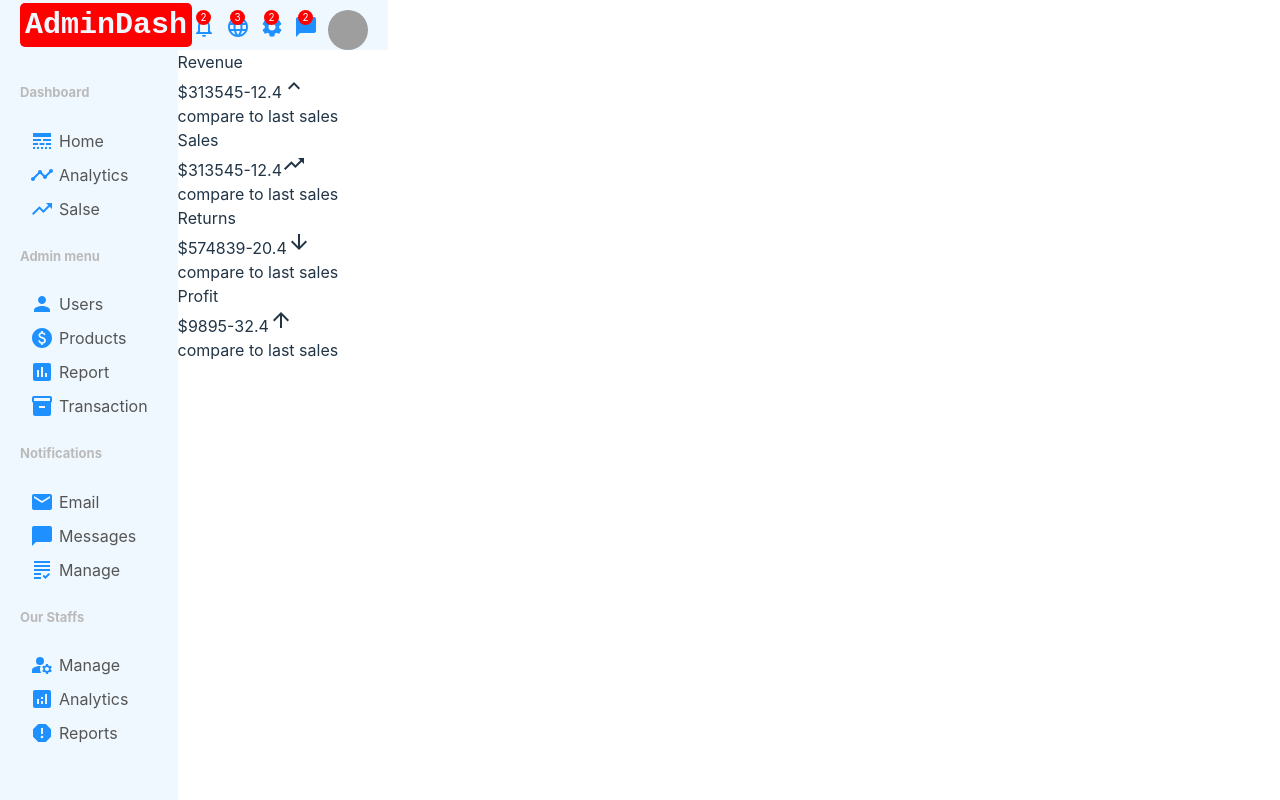
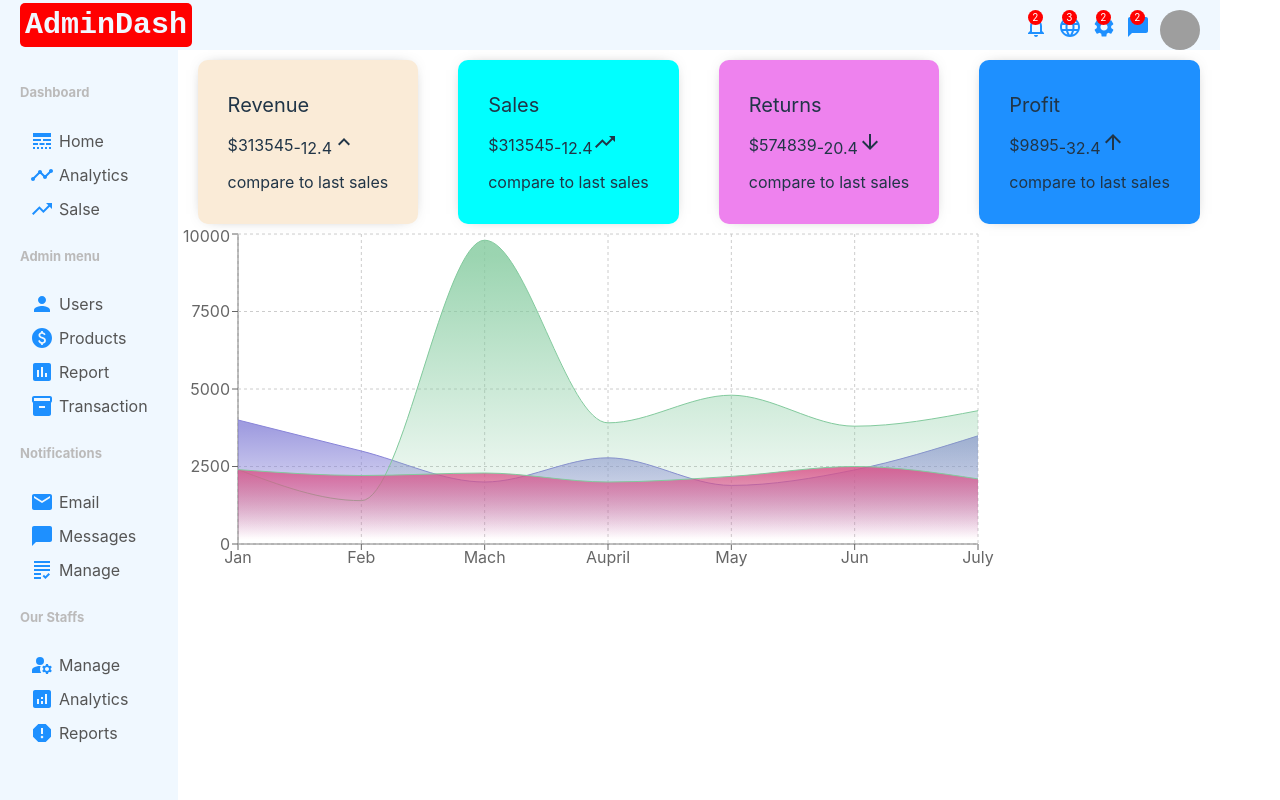
Before and after one commit to Crihojames/Dashboard-website, a React (Vite) app: page / in a window 1280 px wide. Built offline with nearby package versions, Linux system fonts and the light colour scheme; grey boxes are pictures that could not be loaded.

Commit message:
add chart component

```diff
--- a/package.json
+++ b/package.json
@@ -15,7 +15,8 @@
     "@mui/icons-material": "^5.15.12",
     "@mui/material": "^5.15.12",
     "react": "^18.2.0",
-    "react-dom": "^18.2.0"
+    "react-dom": "^18.2.0",
+    "recharts": "^2.12.3"
   },
   "devDependencies": {
     "@types/react": "^18.2.56",
--- /dev/null
+++ b/src/assets/components/chart/Chart.jsx
@@ -0,0 +1,146 @@
+import {
+  AreaChart,
+  Area,
+  XAxis,
+  YAxis,
+  CartesianGrid,
+  Tooltip,
+  ResponsiveContainer,
+} from "recharts"
+
+export default function Chart() {
+  const data = [
+    {
+      name: "Jan",
+      expensis: 4000,
+      returns: 2400,
+      total: 2400,
+    },
+    {
+      name: "Feb",
+      expensis: 3000,
+      returns: 1398,
+      total: 2210,
+    },
+    {
+      name: "Mach",
+      expensis: 2000,
+      returns: 9800,
+      total: 2290,
+    },
+    {
+      name: "Aupril",
+      expensis: 2780,
+      returns: 3908,
+      total: 2000,
+    },
+    {
+      name: "May",
+      expensis: 1890,
+      returns: 4800,
+      total: 2181,
+    },
+    {
+      name: "Jun",
+      expensis: 2390,
+      returns: 3800,
+      total: 2500,
+    },
+    {
+      name: "July",
+      expensis: 3490,
+      returns: 4300,
+      total: 2100,
+    },
+  ]
+  return (
+    <AreaChart
+      width={830}
+      height={350}
+      data={data}
+      margin={{ top: 10, right: 30, left: 0, bottom: 0 }}
+    >
+      <defs>
+        <linearGradient
+          id="colorUv"
+          x1="0"
+          y1="0"
+          x2="0"
+          y2="1"
+        >
+          <stop
+            offset="5%"
+            stopColor="#8884d8"
+            stopOpacity={0.8}
+          />
+          <stop
+            offset="95%"
+            stopColor="#8884d8"
+            stopOpacity={0}
+          />
+        </linearGradient>
+        <linearGradient
+          id="colorPv"
+          x1="0"
+          y1="0"
+          x2="0"
+          y2="1"
+        >
+          <stop
+            offset="5%"
+            stopColor="#82ca9d"
+            stopOpacity={0.8}
+          />
+          <stop
+            offset="95%"
+            stopColor="#82ca9d"
+            stopOpacity={0}
+          />
+        </linearGradient>
+        <linearGradient
+          id="colorRv"
+          x1="0"
+          y1="0"
+          x2="0"
+          y2="1"
+        >
+          <stop
+            offset="5%"
+            stopColor="#d95087"
+            stopOpacity={0.8}
+          />
+          <stop
+            offset="95%"
+            stopColor="#d95087"
+            stopOpacity={0}
+          />
+        </linearGradient>
+      </defs>
+      <XAxis dataKey="name" />
+      <YAxis />
+      <CartesianGrid strokeDasharray="3 3" />
+      <Tooltip />
+      <Area
+        type="monotone"
+        dataKey="expensis"
+        stroke="#8884d8"
+        fillOpacity={1}
+        fill="url(#colorUv)"
+      />
+      <Area
+        type="monotone"
+        dataKey="returns"
+        stroke="#82ca9d"
+        fillOpacity={1}
+        fill="url(#colorPv)"
+      />
+      <Area
+        type="monotone"
+        dataKey="total"
+        stroke="#82ca9d"
+        fillOpacity={1}
+        fill="url(#colorRv)"
+      />
+    </AreaChart>
+  )
+}
--- a/src/assets/components/featured/Featured.jsx
+++ b/src/assets/components/featured/Featured.jsx
@@ -3,52 +3,55 @@ import { ArrowDownward, KeyboardArrowUp, TrendingUp, ArrowUpward } from '@mui/ic
 
 export default function Featured() {
   return (
-    <div className='featured'>
+    <div className="featured">
 
-        <div className='featuredItem'>
-            <span className='featuredTitle'>Revenue</span>
-            <div className='featuredMoneyContainer'>
-                <span className='featuredMoney'>$313545</span>
-                <span className='featuredMoneyRate'>-12.4
-                <KeyboardArrowUp className='featuredIconUp'/>
+      <div className="featuredItem">
+        <span className="featuredTitle">Revenue</span>
+        <div className="featuredMoneyContainer">
+          <span className="featuredMoney">$313545</span>
+          <span className="featuredMoneyRate">
+            -12.4
+            <KeyboardArrowUp className="featuredIcon" />
           </span>
         </div>
-            <span className='featuredSub'>compare to last sales </span>
+        <span className="featuredSub">compare to last sales </span>
       </div>
 
-        <div className='featuredItem'>
-            <span className='featuredTitle'>Sales</span>
-            <div className='featuredMoneyContainer'>
-                <span className='featuredMoney'>$313545</span>
-                <span className='featuredMoneyRate'>-12.4
-                <TrendingUp className='featuredIconUp'/>
+      <div className="featuredItemB">
+        <span className="featuredTitle">Sales</span>
+        <div className="featuredMoneyContainer">
+          <span className="featuredMoney">$313545</span>
+          <span className="featuredMoneyRate">
+            -12.4
+            <TrendingUp className="featuredIcon" />
           </span>
         </div>
-            <span className='featuredSub'>compare to last sales </span>
+        <span className="featuredSub">compare to last sales </span>
       </div>
 
-        <div className='featuredItem'>
-            <span className='featuredTitle'>Returns</span>
-            <div className='featuredMoneyContainer'>
-                <span className='featuredMoney'>$574839</span>
-                <span className='featuredMoneyRate'>-20.4
-                <ArrowDownward className='featuredIconUp negative'/>
+      <div className="featuredItemC">
+        <span className="featuredTitle">Returns</span>
+        <div className="featuredMoneyContainer">
+          <span className="featuredMoney">$574839</span>
+          <span className="featuredMoneyRate">
+            -20.4
+            <ArrowDownward className="featuredIcon negative" />
           </span>
         </div>
-            <span className='featuredSub'>compare to last sales </span>
+        <span className="featuredSub">compare to last sales </span>
       </div>
 
-        <div className='featuredItem'>
-            <span className='featuredTitle'>Profit</span>
-            <div className='featuredMoneyContainer'>
-                <span className='featuredMoney'>$9895</span>
-                <span className='featuredMoneyRate'>-32.4
-                <ArrowUpward className='featuredIconUp positive'/>
+      <div className="featuredItemD">
+        <span className="featuredTitle">Profit</span>
+        <div className="featuredMoneyContainer">
+          <span className="featuredMoney">$9895</span>
+          <span className="featuredMoneyRate">
+            -32.4
+            <ArrowUpward className="featuredIcon positive" />
           </span>
         </div>
-            <span className='featuredSub'>compare to last sales </span>
+        <span className="featuredSub">compare to last sales </span>
       </div>
-
     </div>
   )
 }
--- a/src/assets/components/featured/featured.css
+++ b/src/assets/components/featured/featured.css
@@ -0,0 +1,57 @@
+.featured{
+    width: 100%;
+    display: flex;
+    justify-content: space-between;
+}
+.featuredItem{
+    flex: 1;
+    margin: 0px 20px;
+    margin-top: 10px;
+    padding: 30px;
+    border-radius: 10px;
+    cursor: pointer;
+    background-color: antiquewhite;
+    -webkit-box-shadow: 0px 0px 15px -10px rgba(0, 0, 0, 0.75);
+    box-shadow: 0px 0px 15px -10px rgba(0, 0, 0, 0.75);
+}
+.featuredItemB{
+    flex: 1;
+    margin: 0px 20px;
+    margin-top: 10px;
+    padding: 30px;
+    border-radius: 10px;
+    cursor: pointer;
+    background-color: aqua;
+    -webkit-box-shadow: 0px 0px 15px -10px rgba(0, 0, 0, 0.75);
+    box-shadow: 0px 0px 15px -10px rgba(0, 0, 0, 0.75);
+}
+.featuredItemC{
+    flex: 1;
+    margin: 0px 20px;
+    margin-top: 10px;
+    padding: 30px;
+    border-radius: 10px;
+    cursor: pointer;
+    background-color: violet;
+    -webkit-box-shadow: 0px 0px 15px -10px rgba(0, 0, 0, 0.75);
+    box-shadow: 0px 0px 15px -10px rgba(0, 0, 0, 0.75);
+}
+.featuredItemD{
+    flex: 1;
+    margin: 0px 20px;
+    margin-top: 10px;
+    padding: 30px;
+    border-radius: 10px;
+    cursor: pointer;
+    background-color: dodgerblue;
+    -webkit-box-shadow: 0px 0px 15px -10px rgba(0, 0, 0, 0.75);
+    box-shadow: 0px 0px 15px -10px rgba(0, 0, 0, 0.75);
+}
+.featuredTitle{
+    font-size: 20px;
+}
+.featuredMoneyContainer{
+    margin: 10px 0px;
+    display: flex;
+    align-items: center;
+}
--- a/src/assets/pages/home/Home.jsx
+++ b/src/assets/pages/home/Home.jsx
@@ -1,3 +1,4 @@
+import Chart from '../../components/chart/Chart'
 import Featured from '../../components/featured/Featured'
 import './home.css'
 
@@ -5,6 +6,9 @@ export default function Home() {
   return (
     <div className="homeContainer">
         <Featured/>
+        <div className='chartAnalyticWidget'>
+          <Chart/>
+        </div>
     </div>
   )
 }
--- a/src/assets/pages/home/home.css
+++ b/src/assets/pages/home/home.css
@@ -2,3 +2,7 @@
     flex: 6;
     background-color: rgb(255, 255, 255);
 }
+
+.chartAnalyticWidget{
+    display: flex;
+}
```
Also changed, not shown: src/assets/components/chart/chart.css (added), 1 other file (tests, documents, lock files or other folders). Lines whose indentation alone changed are shown as unchanged.
